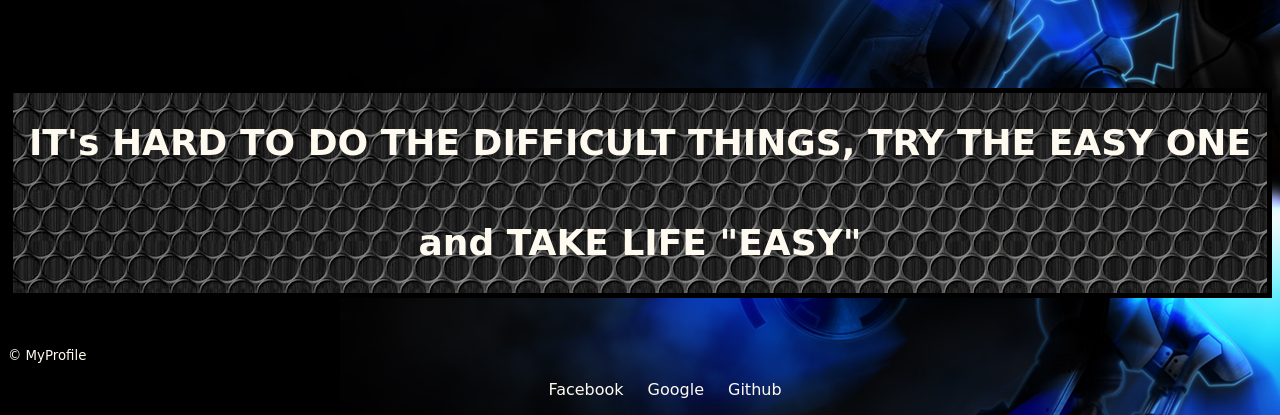
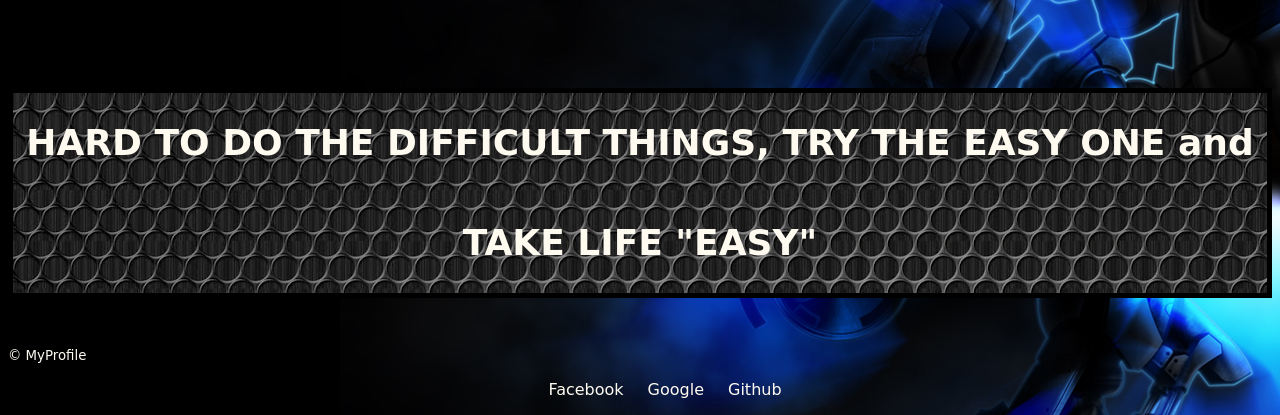
Before and after one commit to alimatok/alimatokk.github.io, a plain HTML site: page index.html in a window 1280 px wide. Shown: the part 636-1051 px from the top of the page. Drawn offline with Linux system fonts and the light colour scheme.

Commit message:
Update index.html

```diff
--- a/index.html
+++ b/index.html
@@ -34,7 +34,7 @@
 
         </header>
         <aside class = "row">
-            <h4>IT's HARD TO DO THE DIFFICULT THINGS, TRY THE EASY ONE and TAKE LIFE "EASY"</h4>
+  <h4>HARD TO DO THE DIFFICULT THINGS, TRY THE EASY ONE and TAKE LIFE "EASY"</h4>
             <div class="grid"></div>
         </aside>
         <footer class="primary-footer container group">
```
